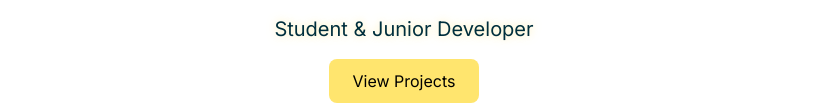
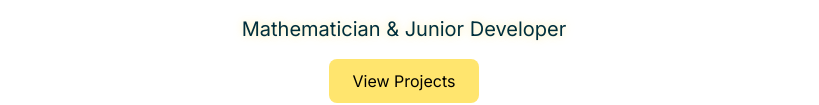
Before and after one commit to said-tj/said-tj.github.io, a plain HTML site: page index.html in a window 1280 px wide. Shown: the part 456-561 px from the top of the page, without its empty margins (236-1055 px from the left). Drawn offline with Linux system fonts and the light colour scheme.

Commit message:
Update information

```diff
--- a/index.html
+++ b/index.html
@@ -29,7 +29,7 @@
         <div class="hero-content">
           <!-- Typewriter en el título -->
           <h2 class="typewriter">¡Hi! I’m <span class="highlight">Said Tecpa</span>.</h2>
-          <p class="subtitle">Student &amp; Junior Developer</p>
+          <p class="subtitle">Mathematician &amp; Junior Developer</p>
           <a href="#projects" class="btn-primary">View Projects</a>
         </div>
         <!-- Flecha animada para guiar al usuario -->
```
